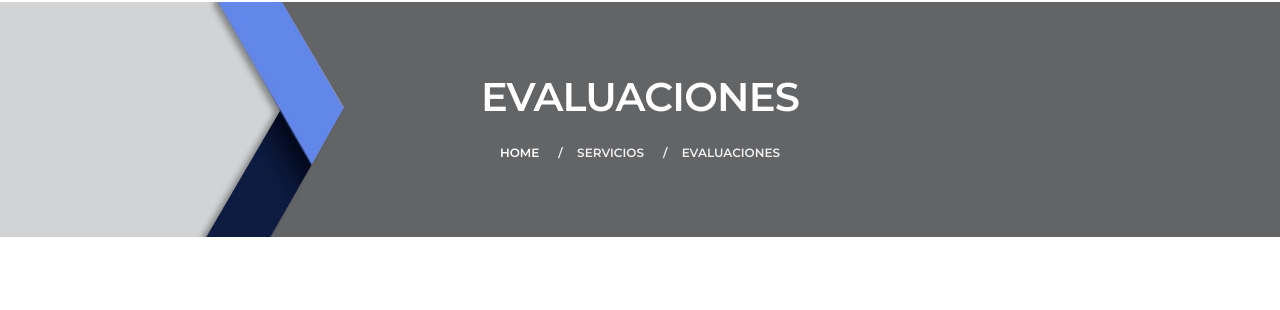
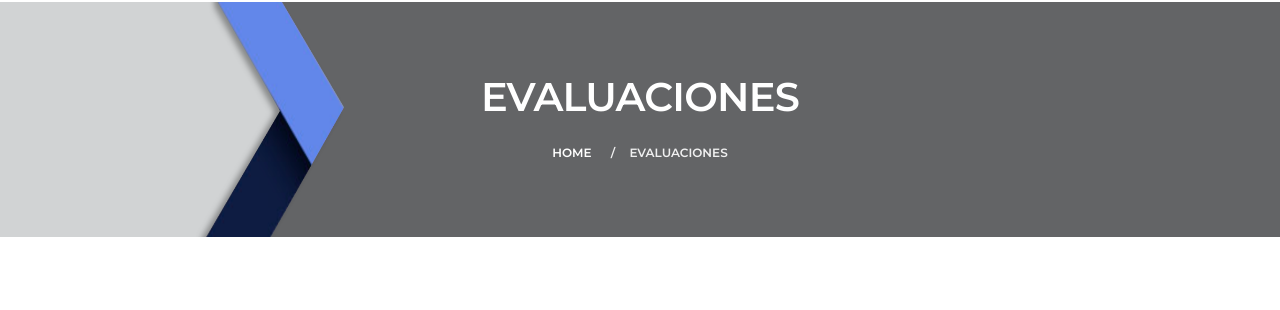
Before and after one commit to mechavalle/nabe, a PHP site: page /evaluaciones.php in a window 1280 px wide. Shown: the part 250-560 px from the top of the page. Run offline with PHP 8.4, Linux system fonts and the light colour scheme.

Commit message:
eliminacion de Servicios en evaluaciones

```diff
--- a/clima_laboral.php
+++ b/clima_laboral.php
@@ -93,9 +93,6 @@
 									<a href="./">Home</a>
 								</li>
 								<li class="breadcrumb-item active">
-									<a href="servicios.php">Servicios</a>
-								</li>
-								<li class="breadcrumb-item active">
 									<a href="evaluaciones.php">Evaluaciones</a>
 								</li>
 								<li class="breadcrumb-item active">
--- a/estudio_socioeconomico.php
+++ b/estudio_socioeconomico.php
@@ -93,9 +93,6 @@
 									<a href="./">Home</a>
 								</li>
 								<li class="breadcrumb-item active">
-									<a href="servicios.php">Servicios</a>
-								</li>
-								<li class="breadcrumb-item active">
 									<a href="evaluaciones.php">Evaluaciones</a>
 								</li>
 								<li class="breadcrumb-item active">
--- a/evaluaciones.php
+++ b/evaluaciones.php
@@ -93,9 +93,6 @@
 									<a href="./index.php">Home</a>
 								</li>
 								<li class="breadcrumb-item active">
-									<a href="servicios.php">Servicios</a>
-								</li>
-								<li class="breadcrumb-item active">
 									Evaluaciones
 								</li>
 							</ol>
@@ -115,7 +112,7 @@
 									<a href="#"><img style="max-width: 200px;" src="images/test.png"></a>
 								</div>
 								<h6>
-									<b><a href="·">EVALUACIONES PSICOMÉTRICAS
+									<b><a href="#">EVALUACIONES PSICOMÉTRICAS
 										<BR>ON LINE
 										<BR>52 COMPETENCIAS LABORALES
 									</a></b>
--- a/seguridad_higiene.php
+++ b/seguridad_higiene.php
@@ -93,9 +93,6 @@
 									<a href="./">Home</a>
 								</li>
 								<li class="breadcrumb-item active">
-									<a href="servicios.php">Servicios</a>
-								</li>
-								<li class="breadcrumb-item active">
 									<a href="evaluaciones.php">Evaluaciones</a>
 								</li>
 								<li class="breadcrumb-item active">
```
